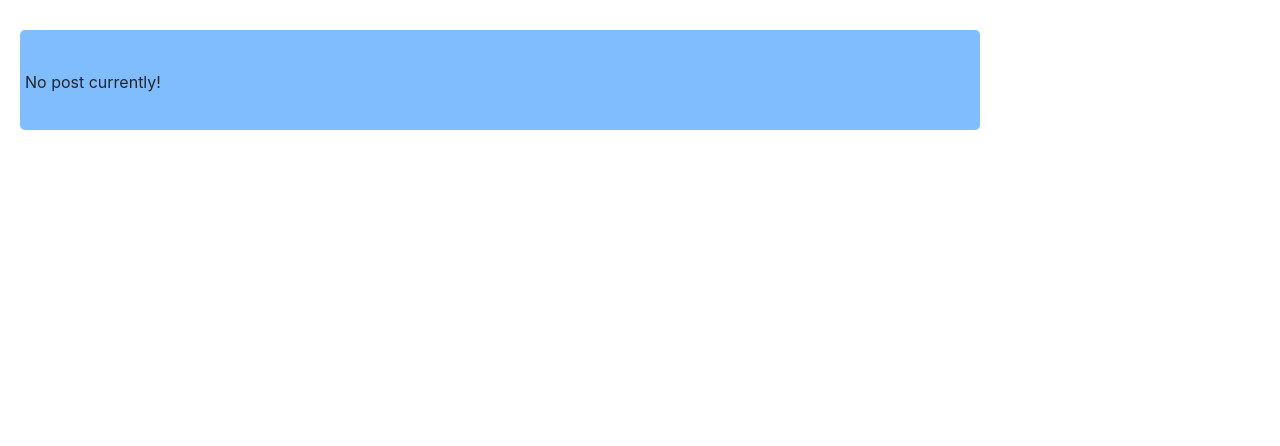
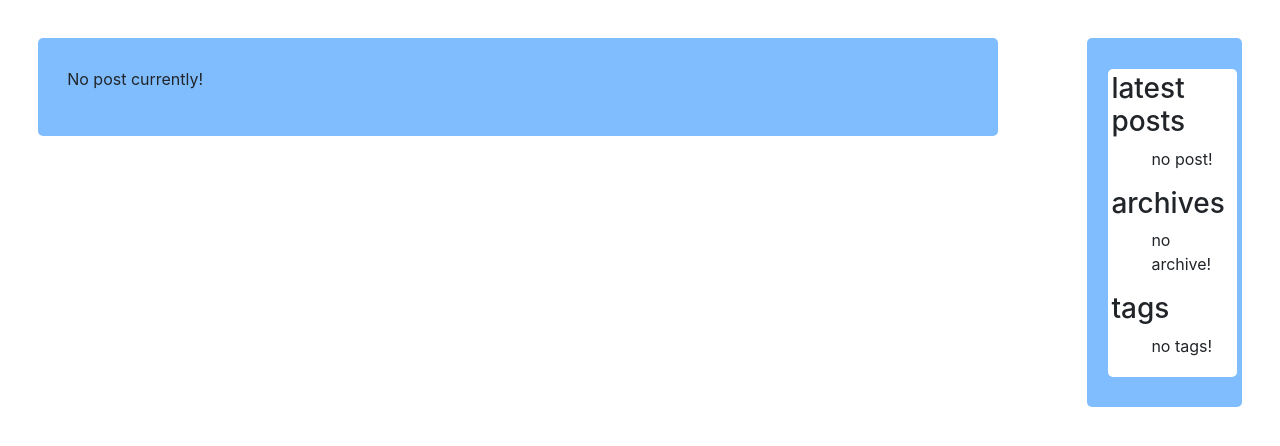
Before and after one commit to Mike-Dai/djangocoder, a Django app: page / in a window 1280 px wide. Shown: the part 56-502 px from the top of the page. Run offline with Django 3.2, Linux system fonts and the light colour scheme; data that the repository does not hold is empty; some libraries are stand-ins or nearby versions.

Commit message:
Make blog containers automatically resize according to browser size

```diff
--- a/blog/static/styles/blog.css
+++ b/blog/static/styles/blog.css
@@ -1,71 +1,84 @@
-@media only screen and (max-width: 1495px) {
+/*
+.sidebar-container {
+	display: none;
+}
+*/
+@media only screen and (max-width: 1200px) {
 	.sidebar-container {
 		display: none;
 	}
 }
+@media screen and (max-width: 1000px) {
+	.container {
+		background-color: white;
+	}
+}
+/*
 @media screen and (min-width: 1495px) {
 	.sidebar-container {
 		display: block;
 	}
 }
+*/
 .container {
 	background-color: #80bdff;
-	margin-top: 30px;
-	margin-right:20px;
-	margin-left:20px;
-	padding:20px;
+	margin-top: 3%;
+	margin-right:3%;
+	margin-left:3%;
+	/*padding:2%;*/
 	border-radius: 5px;
 }
 .sidebar-container {
 	float:right;
 	background-color: #80bdff;
-	margin-top: 30px;
-	margin-right:20px;
-	margin-left:20px;
-	padding-top: 20px;
-	padding-bottom: 20px;
+	margin-top: 3%;
+	margin-right:3%;
+	margin-left:3%;
+	padding-top: 2%;
+	padding-bottom: 2%;
 	border-radius: 5px;
 }
 .media {
 	background-color: white;
+	/*
 	margin-bottom: 20px;
 	margin-left:30px;
 	margin-right:30px;
+	*/
+	margin:3%;
 	border-radius: 5px;
-	/*
-	width: 1000px;
-	*/
+	width: 93%;
 }
 .summary-list {
-	padding-top: 20px;
+	/*
+	padding: 3%;
+	*/
+	margin:3%;
+	width: 95%;
+
 }
 .blog {
 	background-color: white;
-	margin: 20px;
-	margin-right:10px;
-	/*
-	padding:30px;
-	*/
+	margin: 2%;
+	padding:5%;
 	border-radius: 5px;
 }
 .comment-list {
 	background-color: white;
-	margin: 20px;
-	margin-bottom: 20px;
-	padding:15px;
+	margin: 2%;
+	padding:5%;
 	border-radius: 5px;
 }
 .comment {
-	margin: 5px;
-	padding:15px;
+	margin: 2%;
+	padding:3%;
 	border-bottom: solid 1px gray;
 }
 .sidebar {
 	float:right;
 	background-color: white;
-	margin: 20px;
-	margin-bottom: 20px;
-	padding:10px;
+	margin: 3%;
+	padding:2%;
 	border-radius: 5px;
 }
 .badge-list {
@@ -104,10 +117,8 @@
 	color:white;
 }
 textarea {
-	/*
-	width: 700px;
+	width: 94%;
 	height: 300px;
-	*/
 }
 tr {
 	height: 40px;
--- a/blog/templates/blog/post_list.html
+++ b/blog/templates/blog/post_list.html
@@ -2,7 +2,6 @@
 {% block content %}
 
 	<div class="row">
-		<div>
 			{% if error_msg %}
 				<p>{{ error_msg }}</p>
 			{% endif %}
@@ -89,7 +88,7 @@
 			-->
 				{% endif %}
 			</div>
-		</div>
+
 	</div>
 
 {% endblock %}
```
Also changed, not shown: 9 other files.
